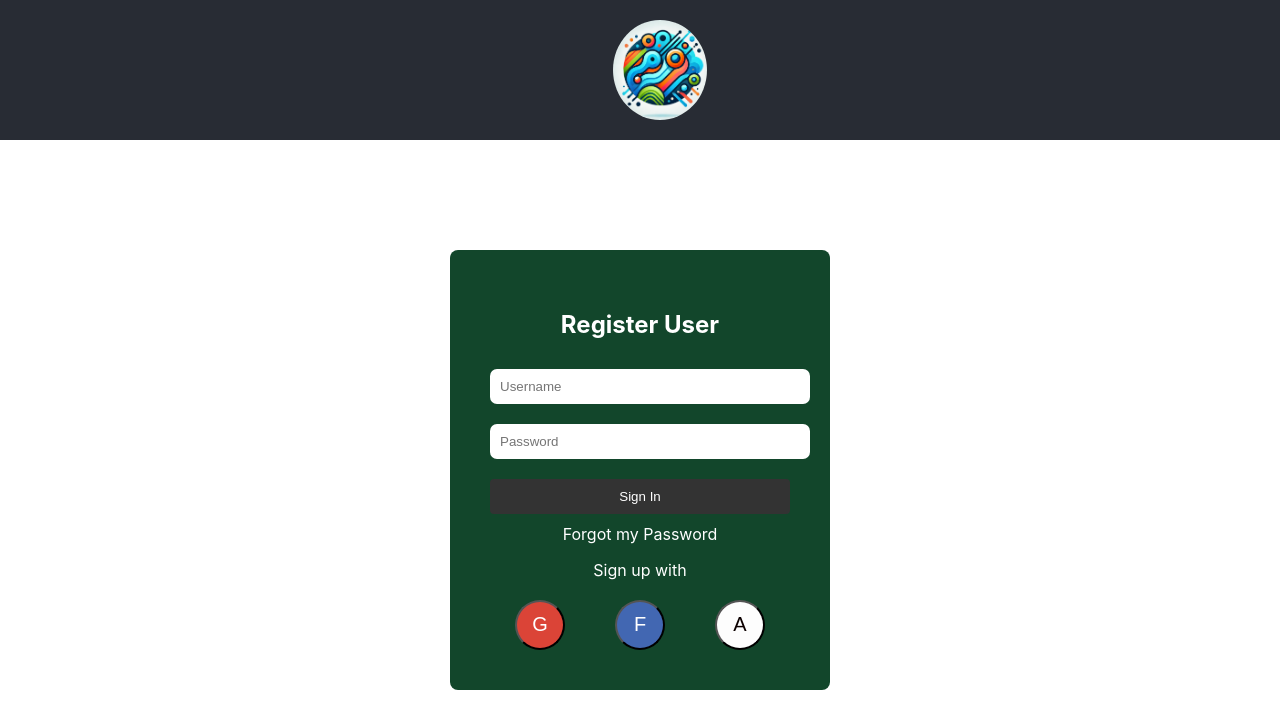
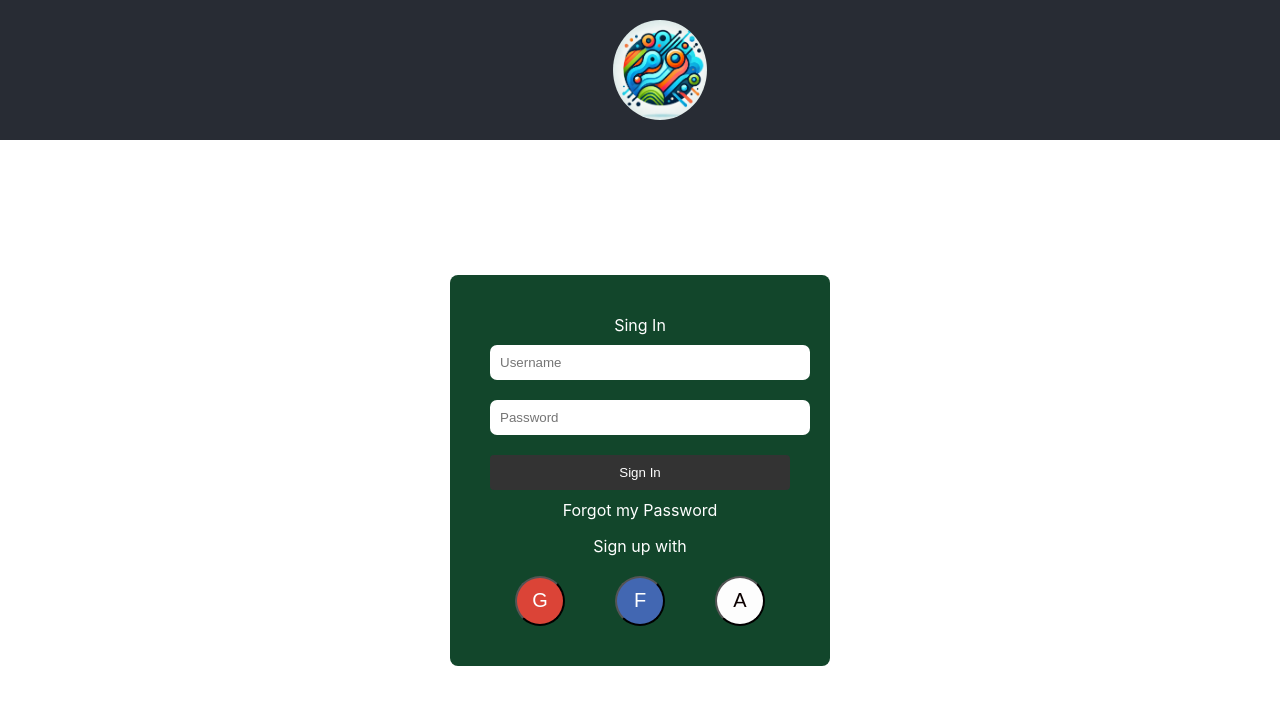
Before and after one commit to omarogaili/SocialWeb, a React (Create React App) app in the folder social/: page / in a window 1280 px wide. Shown: the top 728 px of the page. Built offline with nearby package versions, Linux system fonts and the light colour scheme.

Commit message:
created a component file & added legend tag for the form in signIn

```diff
--- a/social/src/App.js
+++ b/social/src/App.js
@@ -1,7 +1,7 @@
 import logo from './logo.svg';
 import './App.css';
-import Header from './header/header';
-import LoginForm from './LoginForm/LoginForm';
+import Header from './Component/header';
+import LoginForm from './Component/LoginForm'
 
 
 function App() {
@@ -14,5 +14,4 @@ function App() {
     </div>
   );
 }
-
 export default App;
--- a/social/src/LoginForm/LoginForm.js
+++ b/social/src/Component/LoginForm.js
@@ -3,8 +3,9 @@ import React from 'react';
 const LoginForm = () => {
   return (
     <div className="login-box">
-      <h2>Register User</h2>
+
       <form>
+      <legend>Sing In</legend>
         <input type="text" placeholder="Username" className="input-field" />
         <input type="password" placeholder="Password" className="input-field" />
         <button type="submit" className="submit-btn">Sign In</button>
```
Also changed, not shown: social/src/Component/header.js (renamed from social/src/header/header.js).
